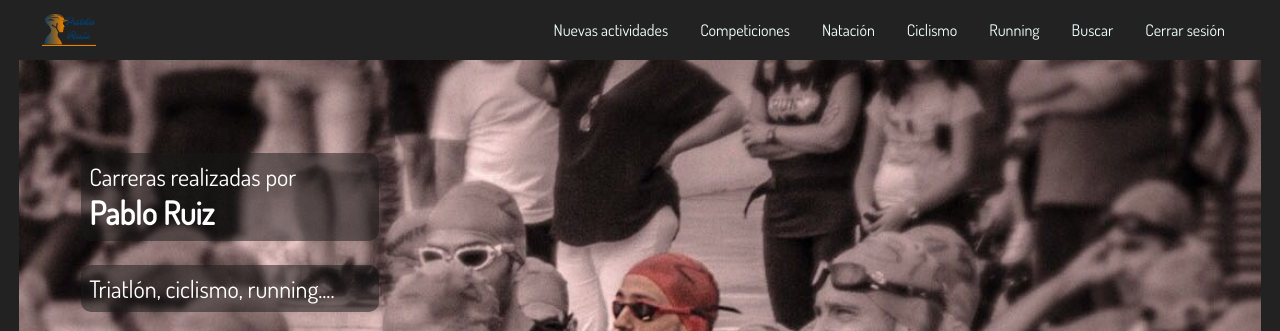
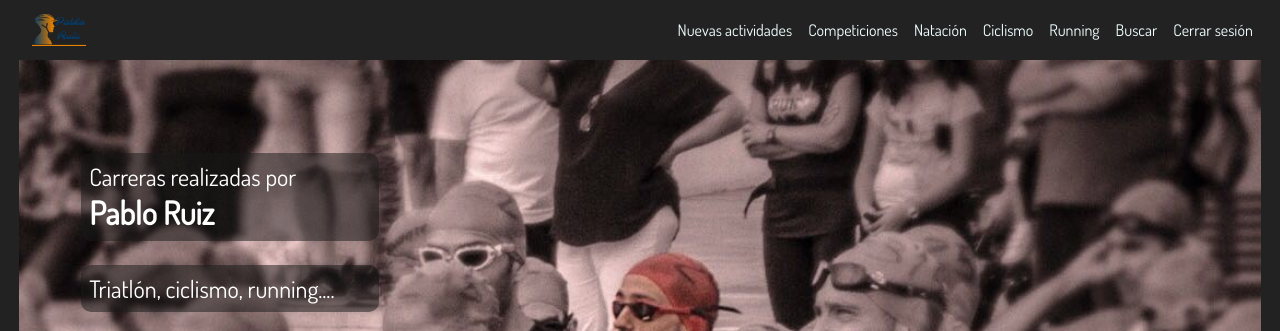
Before and after one commit to pablesite/practica-fundamentos-web-html5-css3, a plain HTML site: page home.html in a window 1280 px wide. Shown: the top 331 px of the page. Drawn offline with Linux system fonts and the light colour scheme; a web font is replaced by a local one.

Commit message:
Hago media queries del menu y de paso lo reviso. Termino media queries!

```diff
--- a/css/menu_navbar.css
+++ b/css/menu_navbar.css
@@ -14,21 +14,21 @@
 
 .menu-list {
     list-style-type: none;
-    /*flex: 1 90%;*/
     display: flex;
+    flex-wrap: wrap;
     justify-content: flex-end;
     margin: 0;
-    margin-right: 20px;
 
 }
 
 .menu-item > a {
     text-decoration: none;
     color: azure;
-    padding: 1rem;
+    padding: .5rem;
     display: block;
     transition: all .3s ease-in;
     border-radius: 10px;
+    font-size: xx-small;
 }
 
 .menu-item > a:hover {
@@ -42,19 +42,28 @@
     background-repeat: no-repeat;
     background-size: contain;
 
+    justify-content: flex-start;
+
     flex:0 0 60px;
     height: 60px;
-    margin-left: 20px;
+    margin-left: 10px;
 
 }
 
 
 /*MEDIA QUERIES*/
-@media all and (max-width: 768px) {
+@media all and (min-width: 768px) {
 
+    .menu-item > a {
+        font-size: small;
+    }
 }
 
 
-@media all and (max-width: 1280px) {
+@media all and (min-width: 1280px) {
+
+    .menu-item > a {
+        font-size: medium;
+    }
 
 }
```
